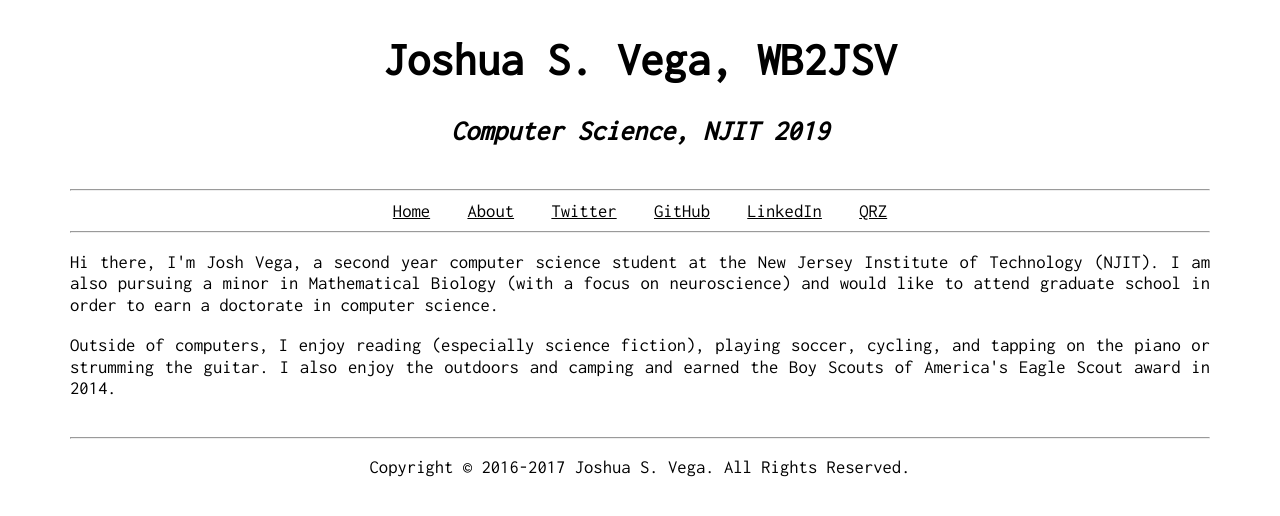
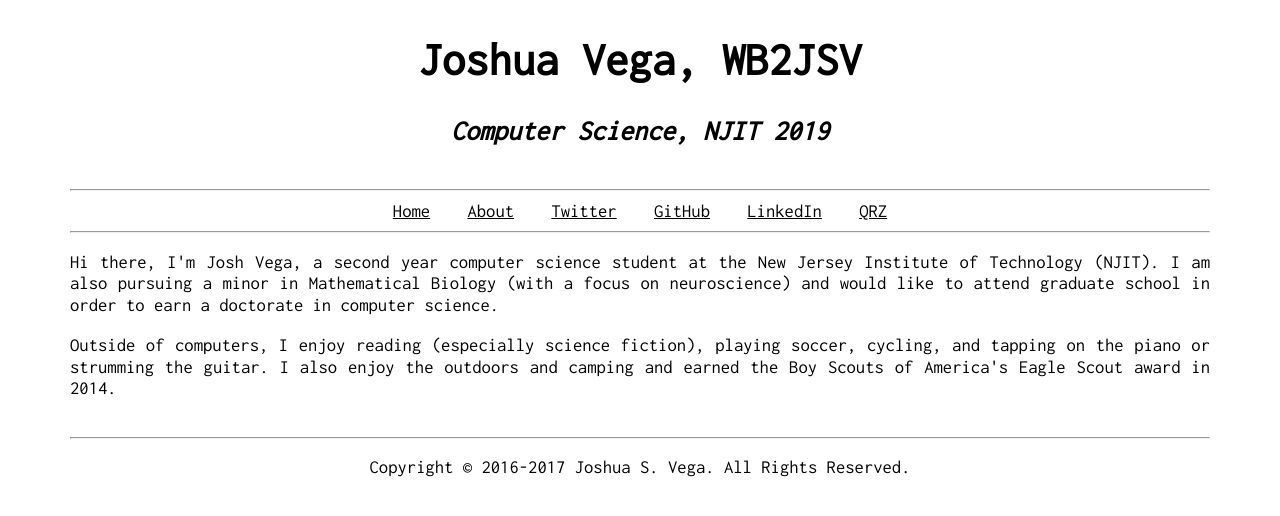
Before and after one commit to Jsvcycling/jsvcycling.github.io, a Jekyll site: the page built from about.html, in a window 1280 px wide. Shown: the top 516 px of the page. Built offline with Jekyll 4.4.1, drawn with Linux system fonts in a browser that asks for light colours.

Commit message:
Removed middle initial.

```diff
--- a/_layouts/default.html
+++ b/_layouts/default.html
@@ -5,7 +5,7 @@
   <meta http-equiv="x-ua-compatible" content="ie=edge">
   <meta name="viewport" content="width=device-width, initial-scale=1">
 
-  <title>{% if page.title %}{{ page.title }} | {% endif %}Joshua S. Vega (@jsvcycling)</title>
+  <title>{% if page.title %}{{ page.title }} | {% endif %}Joshua Vega (@jsvcycling)</title>
 
   <meta name="author" content="Josh Vega" />
 
@@ -28,7 +28,7 @@
 <body>
   <div class="grid wrap wider">
     <div class="whole unit">
-      <h1 id="name"><a href="/">Joshua S. Vega, WB2JSV</a></h1>
+      <h1 id="name"><a href="/">Joshua Vega, WB2JSV</a></h1>
       <h2 id="tagline"><em>Computer Science, NJIT 2019</em></h2>
       <hr />
       <div id="navbar">
--- a/_layouts/post.html
+++ b/_layouts/post.html
@@ -5,7 +5,7 @@
   <meta http-equiv="x-ua-compatible" content="ie=edge">
   <meta name="viewport" content="width=device-width, initial-scale=1">
 
-  <title>{% if page.title %}{{ page.title }} | {% endif %}Joshua S. Vega (@jsvcycling)</title>
+  <title>{% if page.title %}{{ page.title }} | {% endif %}Joshua Vega (@jsvcycling)</title>
 
   <meta name="author" content="Josh Vega" />
 
@@ -28,7 +28,7 @@
 <body>
   <div class="grid wrap wider">
     <div class="whole unit">
-      <h1 id="name"><a href="/">Joshua S. Vega, WB2JSV</a></h1>
+      <h1 id="name"><a href="/">Joshua Vega, WB2JSV</a></h1>
       <h2 id="tagline"><em>Computer Science, NJIT 2019</em></h2>
       <hr />
       <div id="navbar">
```
Also changed, not shown: 1 other file.
